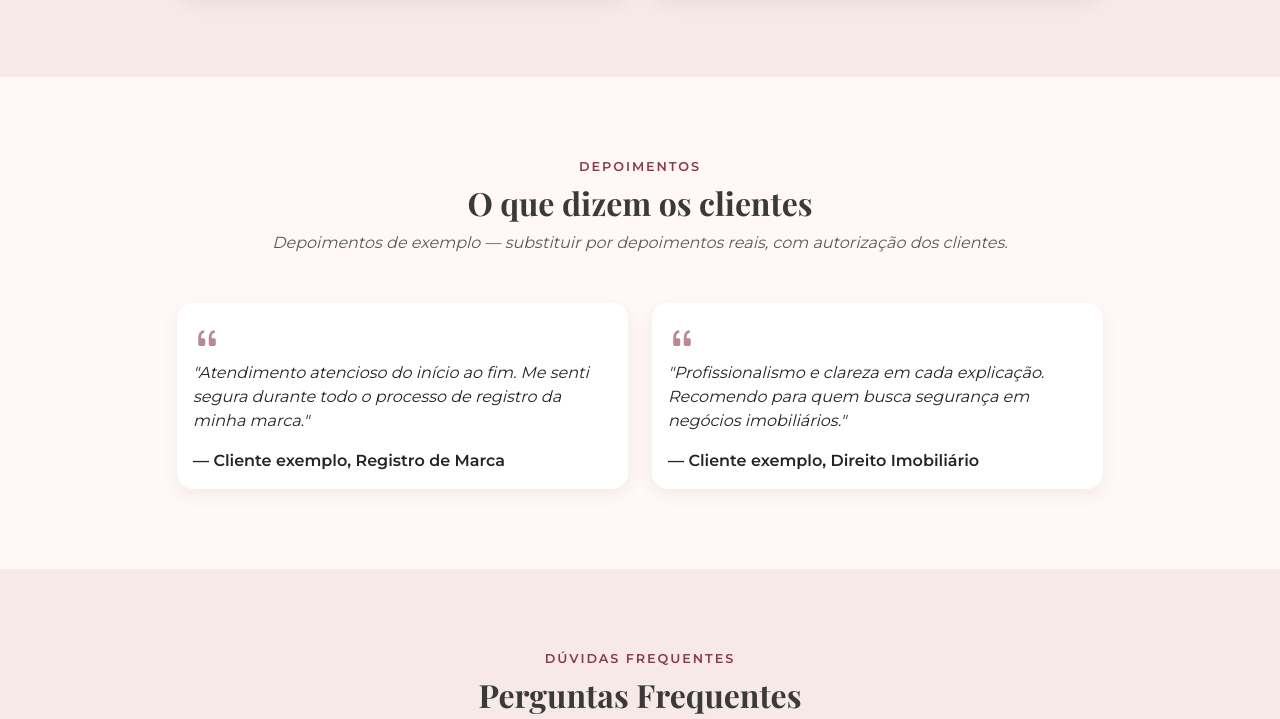
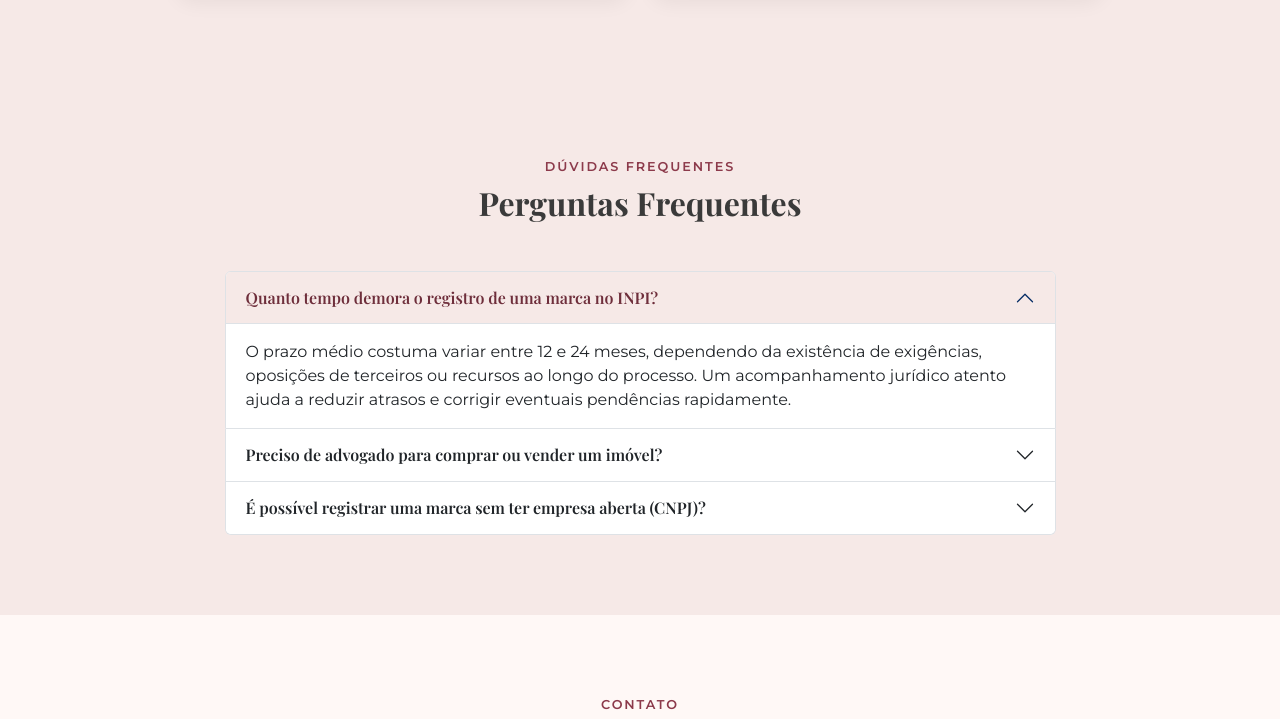
Before and after one commit to ViniciusMenezesDev/advogada-renata-monte, a plain HTML site: page index.html in a window 1280 px wide. Shown: the part 1708-2427 px from the top of the page. Drawn offline with nearby package versions, Linux system fonts and the light colour scheme.

Commit message:
Remove Depoimentos section
Co-Authored-By: Claude Sonnet 5 <noreply@anthropic.com>

```diff
--- a/assets/css/style.css
+++ b/assets/css/style.css
@@ -126,20 +126,6 @@ h1, h2, h3, .navbar-brand {
   color: var(--color-primary);
 }
 
-/* Testimonials */
-.testimonial-card {
-  border: none;
-  border-radius: 1rem;
-  background-color: var(--color-white);
-  box-shadow: 0 6px 20px rgba(0, 0, 0, 0.06);
-}
-
-.quote-icon {
-  font-size: 1.75rem;
-  color: var(--color-primary);
-  opacity: 0.6;
-}
-
 /* FAQ */
 .accordion-button:not(.collapsed) {
   background-color: var(--color-bg-soft);
--- a/index.html
+++ b/index.html
@@ -32,7 +32,6 @@
       <ul class="navbar-nav ms-auto align-items-lg-center gap-lg-2">
         <li class="nav-item"><a class="nav-link" href="#sobre">Sobre</a></li>
         <li class="nav-item"><a class="nav-link" href="#areas">Áreas de Atuação</a></li>
-        <li class="nav-item"><a class="nav-link" href="#depoimentos">Depoimentos</a></li>
         <li class="nav-item"><a class="nav-link" href="#faq">FAQ</a></li>
         <li class="nav-item"><a class="nav-link" href="#contato">Contato</a></li>
         <li class="nav-item mt-2 mt-lg-0">
@@ -121,37 +120,6 @@
               Contratos de compra, venda e locação, due diligence imobiliária, regularização de imóveis
               e assessoria completa em transações patrimoniais.
             </p>
-          </div>
-        </div>
-      </div>
-    </div>
-  </div>
-</section>
-
-<!-- Depoimentos -->
-<section id="depoimentos" class="section-padding">
-  <div class="container">
-    <p class="eyebrow text-center">Depoimentos</p>
-    <h2 class="section-title text-center mb-2">O que dizem os clientes</h2>
-    <p class="text-center text-muted mb-5 fst-italic">
-      Depoimentos de exemplo — substituir por depoimentos reais, com autorização dos clientes.
-    </p>
-    <div class="row g-4 justify-content-center">
-      <div class="col-md-6 col-lg-5">
-        <div class="card testimonial-card h-100">
-          <div class="card-body">
-            <i class="bi bi-quote quote-icon"></i>
-            <p class="fst-italic">"Atendimento atencioso do início ao fim. Me senti segura durante todo o processo de registro da minha marca."</p>
-            <p class="fw-semibold mb-0 mt-3">— Cliente exemplo, Registro de Marca</p>
-          </div>
-        </div>
-      </div>
-      <div class="col-md-6 col-lg-5">
-        <div class="card testimonial-card h-100">
-          <div class="card-body">
-            <i class="bi bi-quote quote-icon"></i>
-            <p class="fst-italic">"Profissionalismo e clareza em cada explicação. Recomendo para quem busca segurança em negócios imobiliários."</p>
-            <p class="fw-semibold mb-0 mt-3">— Cliente exemplo, Direito Imobiliário</p>
           </div>
         </div>
       </div>
```
